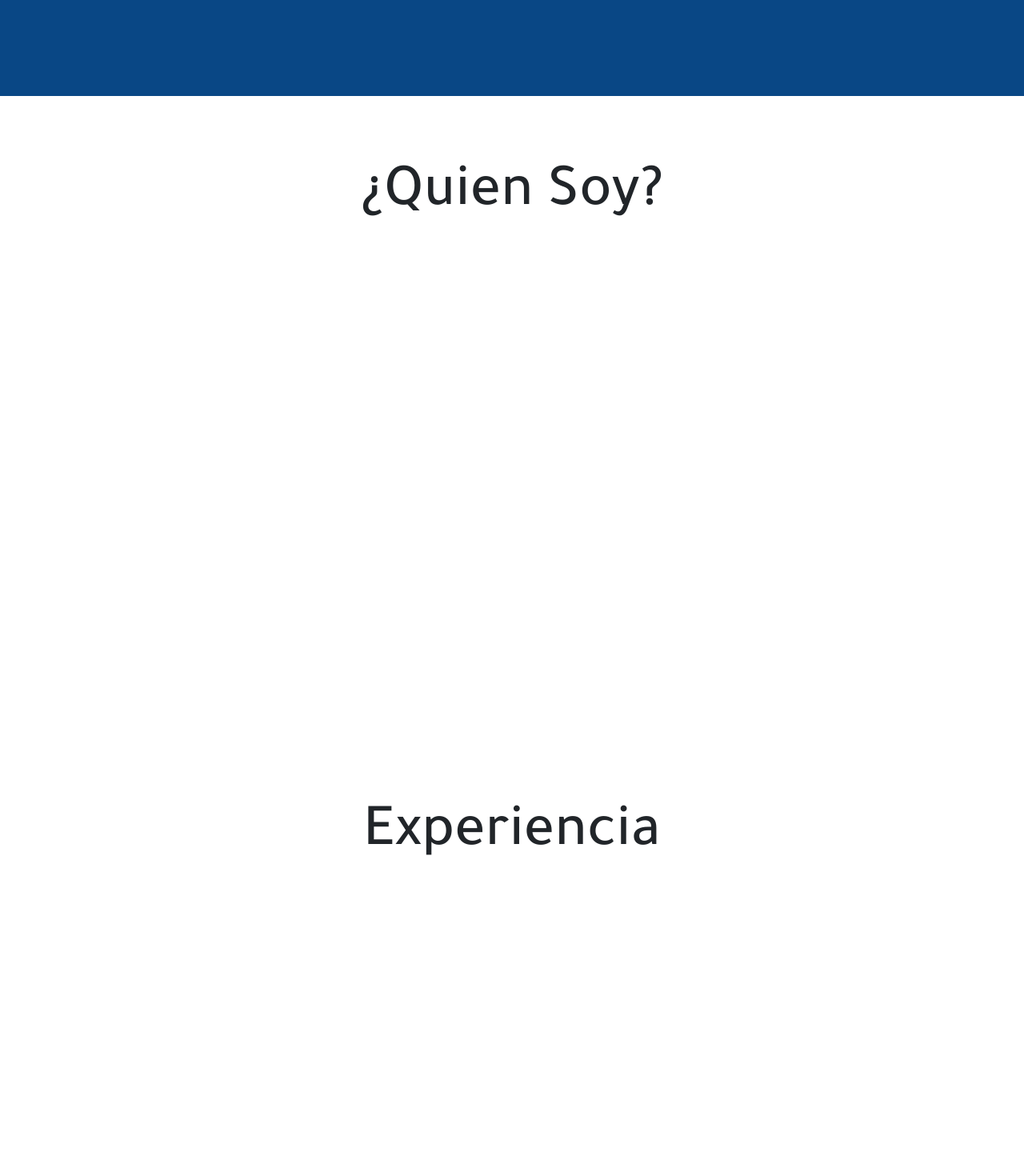
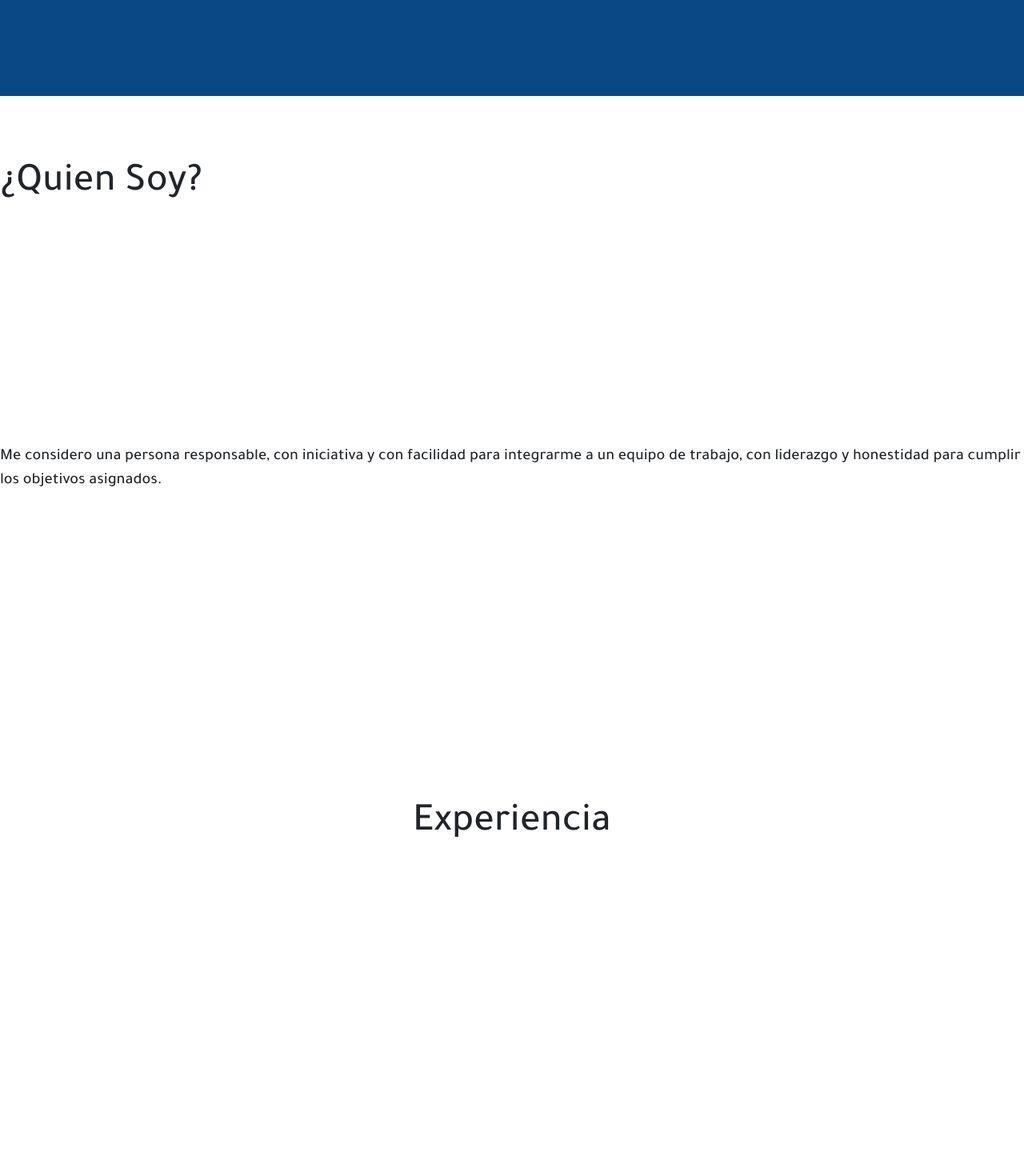
Before and after one commit to alexolivares9211/curriculum, a React (Create React App) app: page / in a window 1280 px wide. Shown: the part 680-2150 px from the top of the page at 80% size. Built offline with nearby package versions, Linux system fonts and the light colour scheme.

Commit message:
ad row and col

```diff
--- a/src/App.css
+++ b/src/App.css
@@ -1,7 +1,7 @@
 body, #root {
     width: 100%;
     font-family: 'Tajawal', sans-serif;
-    font-size: 30px;
+    font-size: 20px;
 }
 
 html {
--- a/src/components/AboutComponent.js
+++ b/src/components/AboutComponent.js
@@ -1,11 +1,21 @@
 import React, {Component} from 'react';
-import {Container} from "react-bootstrap";
+import {Col, Container, Row} from "react-bootstrap";
 
 class AboutComponent extends Component {
     render() {
         return (
             <Container fluid className="sections-container" id="about">
-                <h1 className="title-sections">¿Quien Soy?</h1>
+                <Row noGutters xl={1}>
+                    <Col><h1 className="title-sections">¿Quien Soy?</h1></Col>
+                    <Col>
+                        <p>
+                            Me considero una persona responsable, con iniciativa
+                            y con facilidad para integrarme a un equipo de trabajo,
+                            con liderazgo y honestidad para cumplir los objetivos
+                            asignados.
+                        </p>
+                    </Col>
+                </Row>
             </Container>
         );
     }
--- a/src/components/ExperienceComponent.js
+++ b/src/components/ExperienceComponent.js
@@ -1,11 +1,16 @@
 import React, {Component} from 'react';
-import {Container} from "react-bootstrap";
+import {Col, Container, Row} from "react-bootstrap";
 
 class ExperienceComponent extends Component {
     render() {
         return (
             <Container fluid className="sections-container" id="experience">
-                <h1 className="title-sections">Experiencia</h1>
+                <Row noGutters xl={1}>
+                    <Col><h1 className="title-sections">Experiencia</h1></Col>
+                    <Col>
+
+                    </Col>
+                </Row>
             </Container>
         );
     }
```
